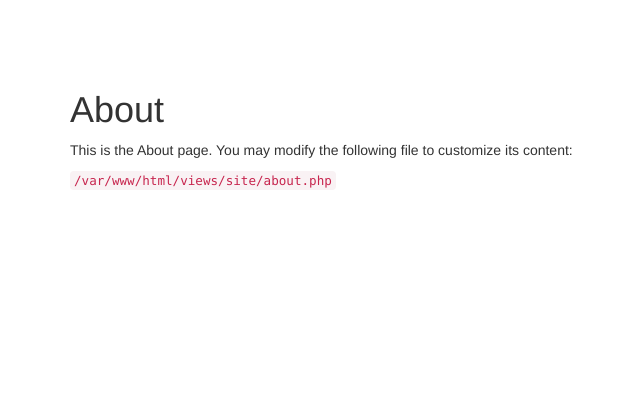
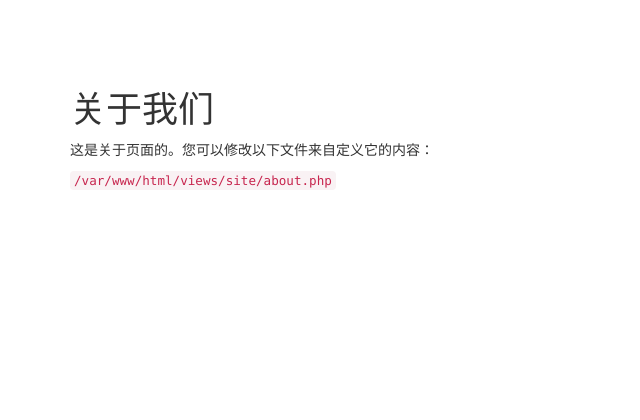
Before and after one commit to xindiguilai/basic, a Yii app: template views/site/about.php in a window 1280 px wide. Shown: the top 420 px of the page, without its empty margins (0-640 px from the left). Run offline with PHP 8.4 and a stand-in for Yii, Linux system fonts and the light colour scheme; the template is opened without the code that fills it, so the values that code supplies are empty; some libraries are stand-ins or nearby versions.

Commit message:
about修改

```diff
--- a/views/site/about.php
+++ b/views/site/about.php
@@ -4,14 +4,14 @@
 
 use yii\helpers\Html;
 
-$this->title = 'About';
+$this->title = '关于我们';
 $this->params['breadcrumbs'][] = $this->title;
 ?>
 <div class="site-about">
     <h1><?= Html::encode($this->title) ?></h1>
 
     <p>
-        This is the About page. You may modify the following file to customize its content:
+	这是关于页面的。您可以修改以下文件来自定义它的内容：
     </p>
 
     <code><?= __FILE__ ?></code>
```
